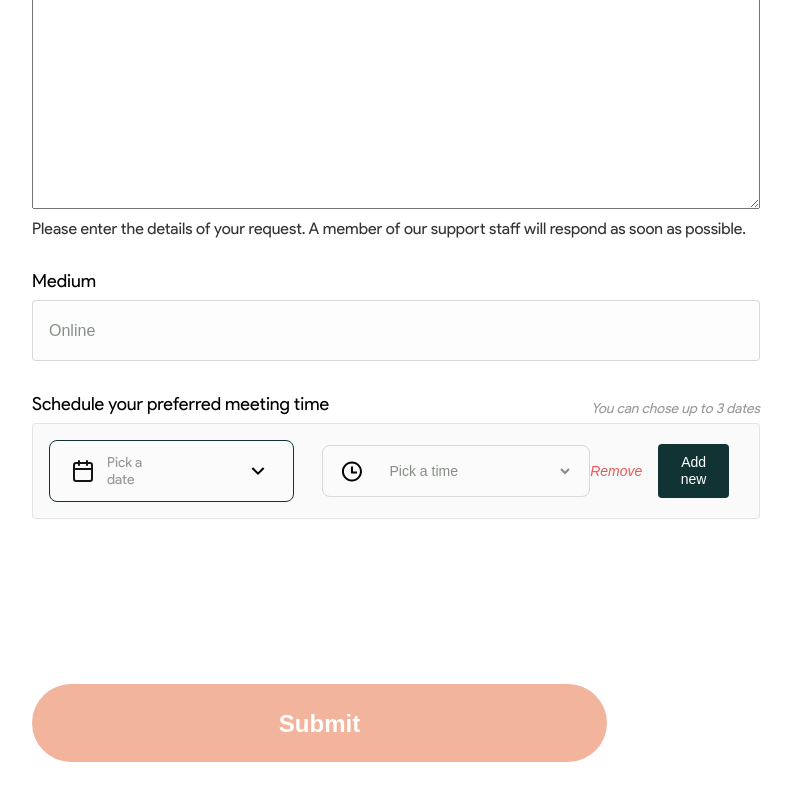
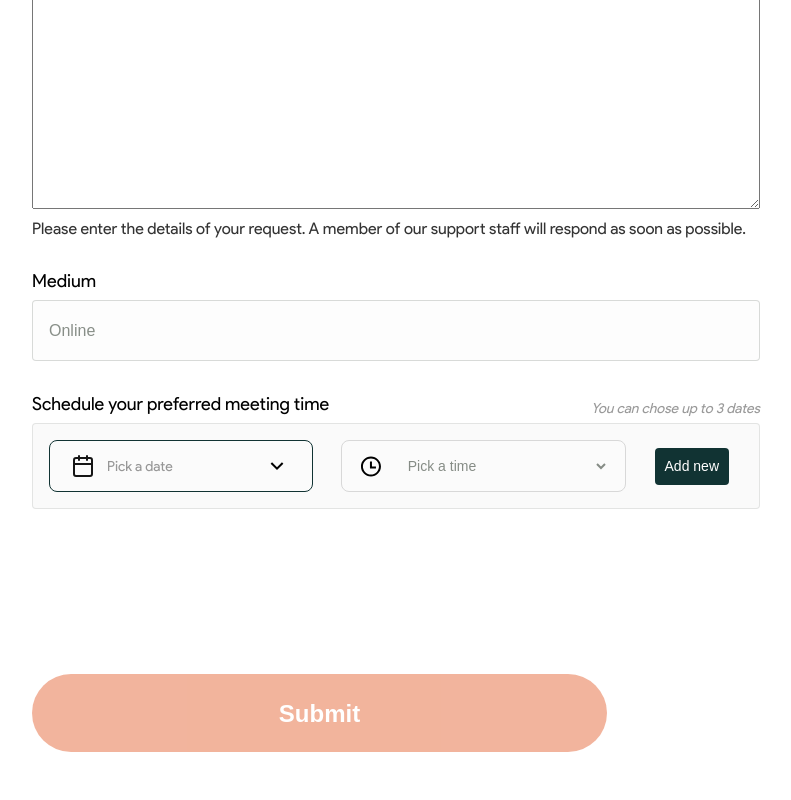
Before and after one commit to man-of-mind/build-with-us, a React (Create React App) app: page / in a window 1280 px wide. Shown: the part 1366-2166 px from the top of the page, without its empty margins (68-859 px from the left). Built offline with nearby package versions, Linux system fonts and the light colour scheme.

Commit message:
add remove on date and time container

```diff
--- a/src/components/Content/Content.tsx
+++ b/src/components/Content/Content.tsx
@@ -19,25 +19,8 @@ const Content = () => {
             showPlaceHolder: true,
             isOpen: false,
             disabled: false,
-            rendered: true
-        },
-        {
-            id: 1,
-            date: new Date(),
-            time: "",
-            showPlaceHolder: true,
-            isOpen: false,
-            disabled: false,
-            rendered: false
-        },
-        {
-            id: 2,
-            date: new Date(),
-            time: "",
-            showPlaceHolder: true,
-            isOpen: false,
-            disabled: true,
-            rendered: false
+            rendered: true,
+            showRemove: false
         }
     ]);
 
@@ -47,6 +30,7 @@ const Content = () => {
         subject: "Enquiries",
         description: ""
     });
+
 
     const handleClick = (e: { preventDefault: () => void; }, id: number) => {
         e.preventDefault();
@@ -59,23 +43,42 @@ const Content = () => {
         setScheduleData(updateData);
     };
 
-    const [allSchedules, setSchedules] = React.useState([0]);
+    const addNewDateTime = (id: number) => {
+        const clear = scheduleData.length === 2 ? true : false;
+        const remove = scheduleData.length === 2 ? true : false;
+        const newProp = {
+            id: id + 1,
+            date: new Date(),
+            time: "",
+            showPlaceHolder: true,
+            isOpen: false,
+            disabled: clear,
+            rendered: true,
+            showRemove: remove
+        }
 
-    const addNewDateTime = (id: number) => {
         const data = scheduleData.map(item => {
             if (item.id === id) {
-                return {...item, disabled: !item.disabled}
+                return {...item, disabled: !item.disabled, showRemove: !item.showRemove}
             }
             return item
         });
-        setSchedules((state) => [...state, allSchedules.length]);
-        const newData = data.map(item => {
-            if (item.id === (id + 1)) {
-                return {...item, rendered: true}
+        setScheduleData(data);
+        setScheduleData((state) => [...state, newProp]);
+    }
+
+    const removeDateTime = (id: number) => {
+        const updateProps = scheduleData.filter((item) => {
+            return item.id !== id
+        });
+        const lastProp = updateProps[updateProps.length - 1];
+        const data = updateProps.map(data => {
+            if (data.id === lastProp.id && updateProps.length > 1) {
+                return {...data, disabled: !data.disabled};
             }
-            return item;
-        });
-        setScheduleData(newData);
+            return data;
+        })
+        setScheduleData(data);
     }
 
     const updateScheduleData = (e: React.ChangeEvent<HTMLSelectElement> | React.SetStateAction<Date> | any, id: number, action: string) => {
@@ -108,20 +111,20 @@ const Content = () => {
     }
 
 
-    const schedules = allSchedules.map(schedule => {
+    const schedules = scheduleData.map(data => {
         return (
-            <div key={schedule}><div className={styles['date-time-container']}>
+            <div key={data.id}><div className={styles['date-time-container']}>
                 <div>
-                    <div onClick={(e) => handleClick(e, schedule)} className={styles["datepicker"]}>
+                    <div onClick={(e) => handleClick(e, data.id)} className={styles["datepicker"]}>
                         <img src={calendarIcon} alt="calendar icon"></img>
-                        <>{scheduleData[schedule].showPlaceHolder ? (<small>Pick a date</small>) : (<small>{format(scheduleData[schedule].date.toLocaleDateString(), "d MMMM, yyyy")}</small>)}</>
+                        <>{data.showPlaceHolder ? (<small>Pick a date</small>) : (<small>{format(data.date.toLocaleDateString(), "d MMMM, yyyy")}</small>)}</>
                         <img src={arrowDown} alt="arrow down icon"></img>
                     </div>
                 </div>
 
                 <div className={styles['timepicker']}>
                     <img src={clockIcon} alt="clock icon"></img>
-                    <select name="time" value={scheduleData[schedule].time} onChange={(e) => updateScheduleData(e, schedule, 'time')}>
+                    <select name="time" value={data.time} onChange={(e) => updateScheduleData(e, data.id, 'time')}>
                         <option value="" disabled selected>Pick a time</option>
                         <option value="9 - 10 AM">9 - 10 am</option>
                         <option value="10 - 11 AM">10 - 11 am</option>
@@ -132,12 +135,14 @@ const Content = () => {
                     </select>
                 </div>
 
-                <button className={styles['remove-button']}><i>Remove</i></button>
-                <button className={styles['add-button']} onClick={() => addNewDateTime(schedule)} disabled={scheduleData[schedule].disabled}>Add new</button>
+                {data.showRemove && (
+                    <button className={styles['remove-button']} onClick={() => removeDateTime(data.id)}><i>Remove</i></button>
+                )}
+                <button className={styles['add-button']} onClick={() => addNewDateTime(data.id)} disabled={data.disabled}>Add new</button>
 
             </div>
-            {scheduleData[schedule].isOpen && (
-                    <DatePicker selected={scheduleData[schedule].date} onChange={(e:Date) => updateScheduleData(e, schedule, 'date')} dateFormat="d MMMM, yyyy" inline />
+            {data.isOpen && (
+                    <DatePicker selected={data.date} onChange={(e:Date) => updateScheduleData(e, data.id, 'date')} dateFormat="d MMMM, yyyy" inline />
             )}</div>
         );
     });
```
